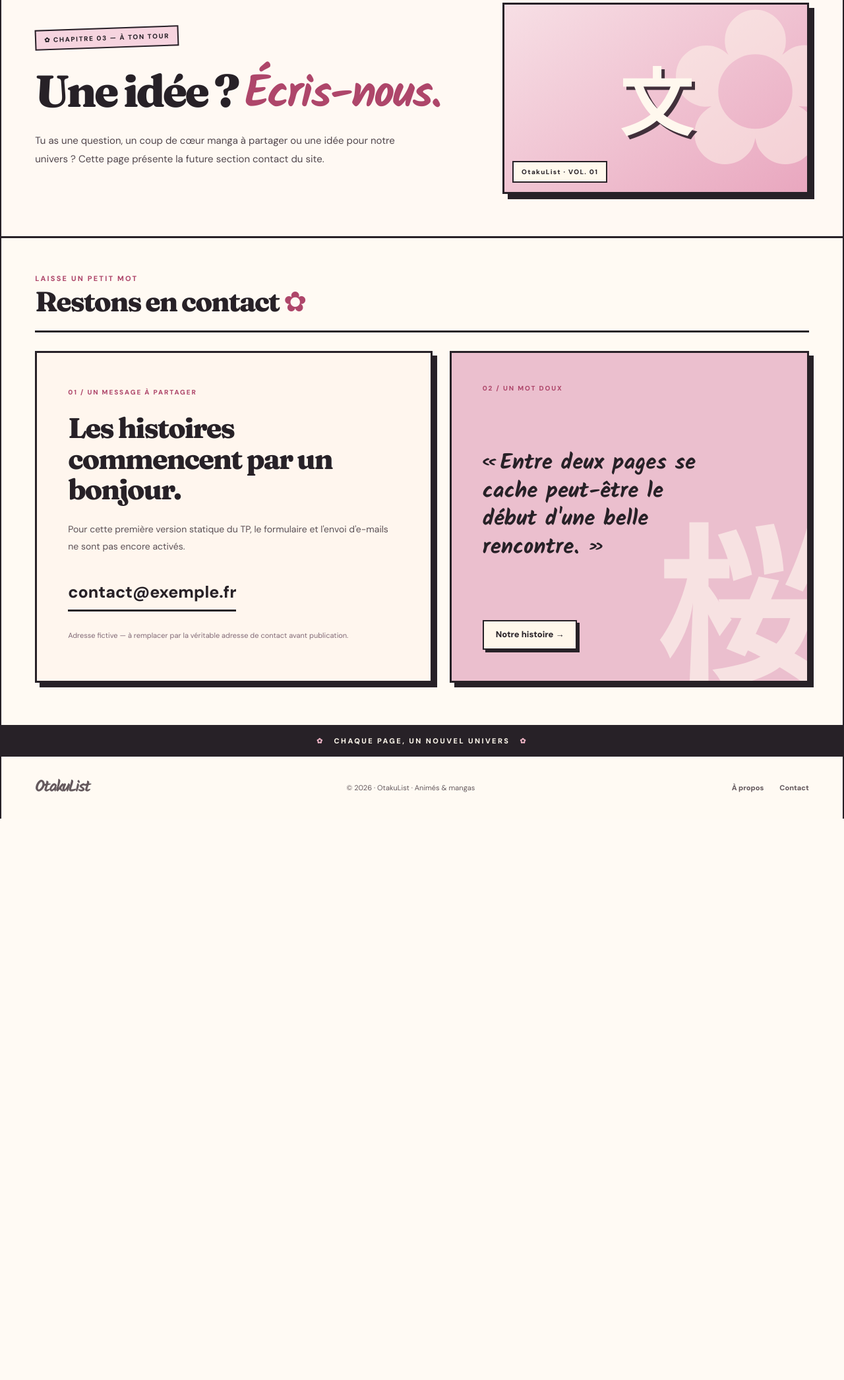
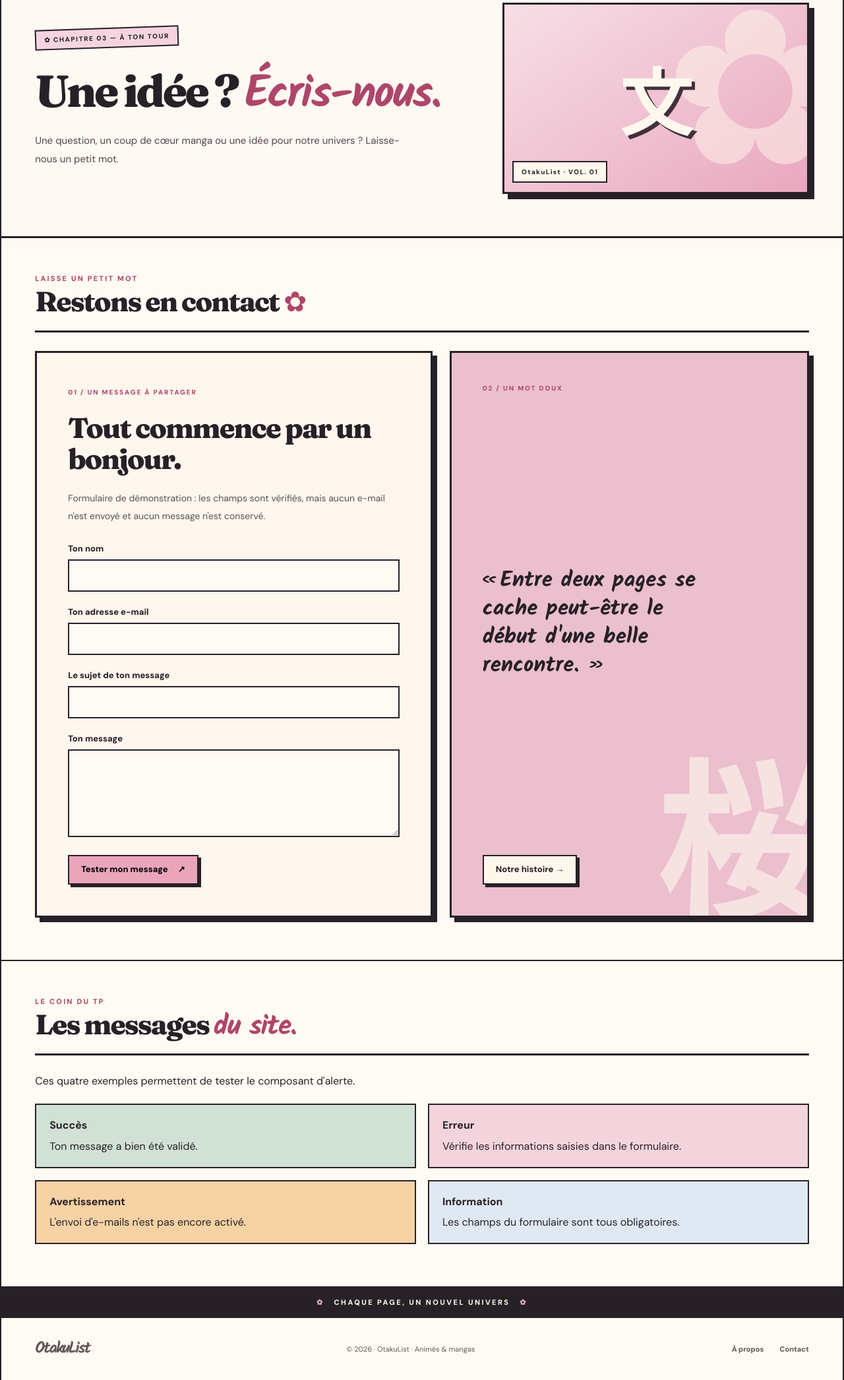
Before and after one commit to LylianMichel/OtakuList, a Laravel app: page /contact in a window 1280 px wide. Shown: the part 189-2281 px from the top of the page at 66% size. Before the commit the page ends 1430 px from the top, so only its background shows below. Run offline with Laravel 12, Linux system fonts and the light colour scheme.

Commit message:
Ajoute un formulaire de contact et les quatre exemples d'alerte

```diff
--- /dev/null
+++ b/resources/views/components/input.blade.php
@@ -0,0 +1,3 @@
+@props(['type' => 'text'])
+
+<input type="{{ $type }}" {{ $attributes->merge(['class' => 'form-input']) }}>
--- /dev/null
+++ b/resources/views/components/label.blade.php
@@ -0,0 +1,3 @@
+@props(['value' => null])
+
+<label {{ $attributes->merge(['class' => 'form-label']) }}>{{ $value ?? $slot }}</label>
--- a/resources/views/pages/contact.blade.php
+++ b/resources/views/pages/contact.blade.php
@@ -1,12 +1,63 @@
 @extends('layouts.app')
 @section('title', 'Contact')
 @section('content')
-<x-site.page-heading eyebrow="✿ CHAPITRE 03 — À TON TOUR" title="Une idée ?" accent="Écris-nous." intro="Tu as une question, un coup de cœur manga à partager ou une idée pour notre univers ? Cette page présente la future section contact du site." symbol="文" />
+<x-site.page-heading eyebrow="✿ CHAPITRE 03 — À TON TOUR" title="Une idée ?" accent="Écris-nous." intro="Une question, un coup de cœur manga ou une idée pour notre univers ? Laisse-nous un petit mot." symbol="文" />
+
 <section class="section" aria-labelledby="contact-heading">
-  <div class="section-header"><div><div class="section-kicker">LAISSE UN PETIT MOT</div><h2 id="contact-heading">Restons en contact <em>✿</em></h2></div></div>
-  <div class="contact-layout">
-    <article class="contact-sheet"><span class="contact-label">01 / UN MESSAGE À PARTAGER</span><h2>Les histoires commencent par un bonjour.</h2><p>Pour cette première version statique du TP, le formulaire et l'envoi d'e-mails ne sont pas encore activés.</p><div class="contact-mail">contact@exemple.fr</div><p class="contact-placeholder">Adresse fictive — à remplacer par la véritable adresse de contact avant publication.</p></article>
-    <aside class="contact-note"><span class="contact-label">02 / UN MOT DOUX</span><blockquote>« Entre deux pages se cache peut-être le début d'une belle rencontre. »</blockquote><a class="button cream" href="{{ route('about') }}">Notre histoire →</a></aside>
-  </div>
+    <div class="section-header">
+        <div>
+            <div class="section-kicker">LAISSE UN PETIT MOT</div>
+            <h2 id="contact-heading">Restons en contact <em>✿</em></h2>
+        </div>
+    </div>
+
+    <div class="contact-layout">
+        <article class="contact-sheet">
+            <span class="contact-label">01 / UN MESSAGE À PARTAGER</span>
+            <h2>Tout commence par un bonjour.</h2>
+            <p id="contact-help">Formulaire de démonstration : les champs sont vérifiés, mais aucun e-mail n'est envoyé et aucun message n'est conservé.</p>
+            <form method="POST" action="{{ route('contact.store') }}" class="site-form" aria-describedby="contact-help">
+                @csrf
+                <div>
+                    <x-label for="name" value="Ton nom" />
+                    <x-input id="name" name="name" :value="old('name')" autocomplete="name" maxlength="100" required />
+                </div>
+                <div>
+                    <x-label for="email" value="Ton adresse e-mail" />
+                    <x-input id="email" name="email" type="email" :value="old('email')" autocomplete="email" maxlength="255" required />
+                </div>
+                <div>
+                    <x-label for="subject" value="Le sujet de ton message" />
+                    <x-input id="subject" name="subject" :value="old('subject')" maxlength="150" required />
+                </div>
+                <div>
+                    <x-label for="message" value="Ton message" />
+                    <textarea id="message" name="message" rows="5" maxlength="3000" required>{{ old('message') }}</textarea>
+                </div>
+                <button class="button rose" type="submit">Tester mon message <span aria-hidden="true">↗</span></button>
+            </form>
+        </article>
+        <aside class="contact-note">
+            <span class="contact-label">02 / UN MOT DOUX</span>
+            <blockquote>« Entre deux pages se cache peut-être le début d'une belle rencontre. »</blockquote>
+            <a class="button cream" href="{{ route('about') }}">Notre histoire →</a>
+        </aside>
+    </div>
+</section>
+
+<section class="section" aria-labelledby="alerts-heading">
+    <div class="section-header">
+        <div>
+            <div class="section-kicker">LE COIN DU TP</div>
+            <h2 id="alerts-heading">Les messages <em>du site.</em></h2>
+        </div>
+    </div>
+    <p>Ces quatre exemples permettent de tester le composant d'alerte.</p>
+    <div class="alert-examples">
+        <x-alert type="success" title="Succès">Ton message a bien été validé.</x-alert>
+        <x-alert type="error" title="Erreur">Vérifie les informations saisies dans le formulaire.</x-alert>
+        <x-alert type="warning" title="Avertissement">L'envoi d'e-mails n'est pas encore activé.</x-alert>
+        <x-alert type="info" title="Information">Les champs du formulaire sont tous obligatoires.</x-alert>
+    </div>
 </section>
 @endsection
--- a/routes/web.php
+++ b/routes/web.php
@@ -1,5 +1,7 @@
 <?php
 
+use App\Http\Controllers\CatalogueController;
+use App\Http\Controllers\ContactController;
 use App\Http\Controllers\OeuvreController;
 use Illuminate\Support\Facades\Route;
 
@@ -7,6 +9,7 @@ use Illuminate\Support\Facades\Route;
 Route::get('/', [CatalogueController::class, 'index'])->name('home');
 Route::view('/a-propos', 'pages.about')->name('about');
 Route::view('/contact', 'pages.contact')->name('contact');
+Route::post('/contact', [ContactController::class, 'store'])->name('contact.store');
 
-Route::get('/oeuvres', [OeuvreController::class,'index'])
+Route::get('/oeuvres', [OeuvreController::class, 'index'])
     ->name('oeuvres.index');
```
Also changed, not shown: app/Http/Controllers/ContactController.php (added, +30 -0 lines), tests/Feature/ContactTest.php (added, +55 -0 lines).
